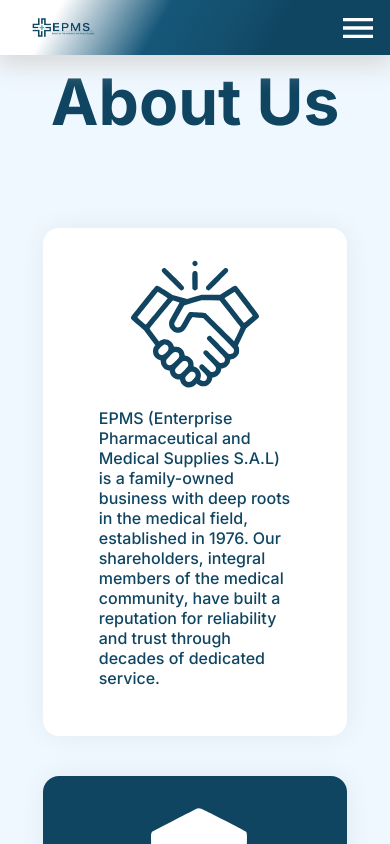
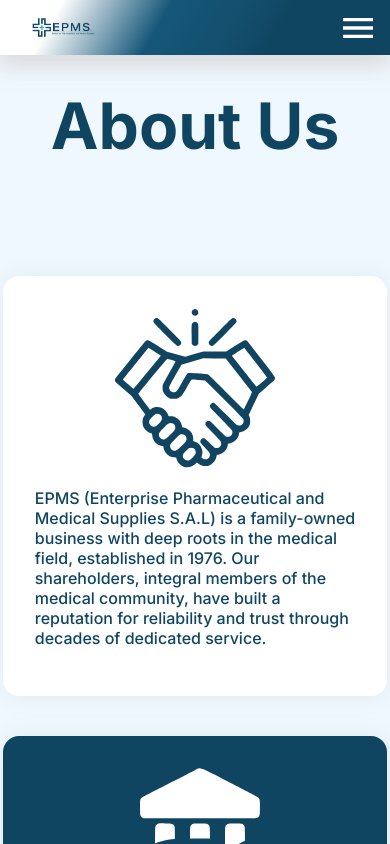
Before and after one commit to firas-git-hub/EPMS, a Next.js app in the folder med_supplements/: page /about in a window 390 px wide. Built offline with nearby package versions, Linux system fonts and the light colour scheme.

Commit message:
ui optimisations for about page

```diff
--- a/med_supplements/src/app/about/page.scss
+++ b/med_supplements/src/app/about/page.scss
@@ -109,8 +109,10 @@
                 min-width: 8rem;
                 flex-shrink: 0;
                 z-index: 1;
+                //these exist to attempt to fix on safari browser, some properties are not supported on different browsers
                 align-content: center;
                 text-align: center;
+                place-content: center;
             }
 
             .diagonal-seperator {
@@ -150,9 +152,7 @@
                 .diagonal-seperator {
                     transform: skew(-20deg, 0deg) translateX(50%);
                 }
-            }
 
-            &:nth-child(even) {
                 .content {
                     background-color: $main-color;
                     color: white;
@@ -164,6 +164,7 @@
 
 @media (max-width: 1400px) {
     .about-us-page {
+        padding-inline: 1rem;
         .about-us-section {
             justify-content: space-evenly;
 
@@ -187,9 +188,9 @@
 
         .sections {
             .section {
-                .title {
-                    font-size: 2.5rem;
-                }
+                // .title {
+                //     font-size: 2.5rem;
+                // }
 
                 .content {
                     p {
@@ -203,11 +204,24 @@
     }
 }
 
+@media (min-width: 450px) and (max-width:1399px) {
+    .about-us-page {
+        .sections {
+            .section {
+                .title {
+                    font-size: 2.5rem;
+                }
+            }
+        }
+    }
+}
+
 @media (max-width: 1250px) {
 
     .about-us-page {
         .about-us-section {
             min-height: unset;
+
             .about-us-section_content {
                 display: flex;
                 flex-direction: column;
@@ -226,18 +240,35 @@
 
 @media (min-width: 1100px) and (max-width:1399px) {
     .about-us-page {
-        .section {
-            .title {
-                font-size: 2rem;
-                padding: 2rem;
+        .sections {
+            .section {
+                .title {
+                    font-size: 2rem;
+                    padding: 2rem;
+                }
             }
         }
-
     }
 }
 
 @media (max-width: 450px) {
-    .title {
-        padding: 0.5rem !important;
+    .about-us-page {
+        .about-us-section {
+            .about-us-section_content {
+                .MuiCardContent-root {
+                    padding: 2rem;
+                }
+            }
+        }
+
+        .sections {
+            .section {
+                width: 100%;
+                .title {
+                    padding: 0.5rem;
+                    font-size: 2rem;
+                }
+            }
+        }
     }
 }
```
